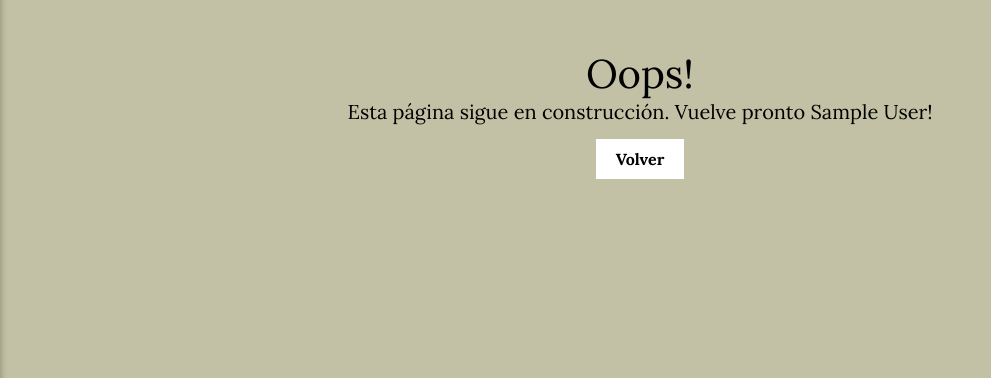
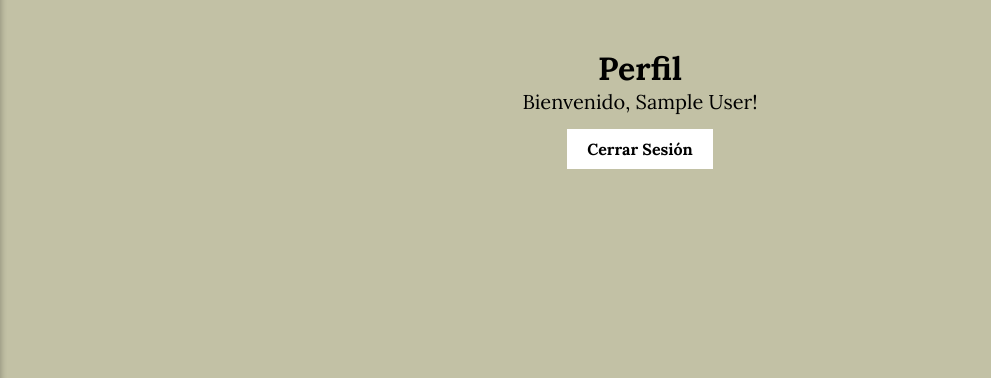
Before and after one commit to ArturoAM6/biblioteca_digital, a Flask app: page /profile in a window 1280 px wide. Shown: the part 86-464 px from the top of the page, without its empty margins (0-991 px from the left). Run offline with Flask 3, Linux system fonts and the light colour scheme; the visitor is signed in with stand-in values (Sample User, id 1).

Commit message:
Cambios menores

```diff
--- a/app/templates/accounts/profile.html
+++ b/app/templates/accounts/profile.html
@@ -4,8 +4,8 @@
 
 {% block content %}
 <div class="container">
-    <h1 class="error-title">Oops!</h1>
-    <p class="lead">Esta página sigue en construcción. Vuelve pronto {{ current_user.name}}!</p>
-    <a href="{{ url_for('home') }}" class="button">Volver</a>
+    <h1 class="bold">Perfil</h1>
+    <p class="lead">Bienvenido, <strong>{{ current_user.name }}</strong>!</p>
+    <a href="{{ url_for('logout') }}" class="button">Cerrar Sesión</a>
 </div>
 {% endblock %}
--- a/app/templates/accounts/register.html
+++ b/app/templates/accounts/register.html
@@ -1,6 +1,6 @@
 {% extends "layouts/base.html" %}
 
-{% block title %}Login - Biblioteca Virtual{% endblock %}
+{% block title %}Registro - Biblioteca Virtual{% endblock %}
 
 {% block content %}
 <div class="container form-background">
```
